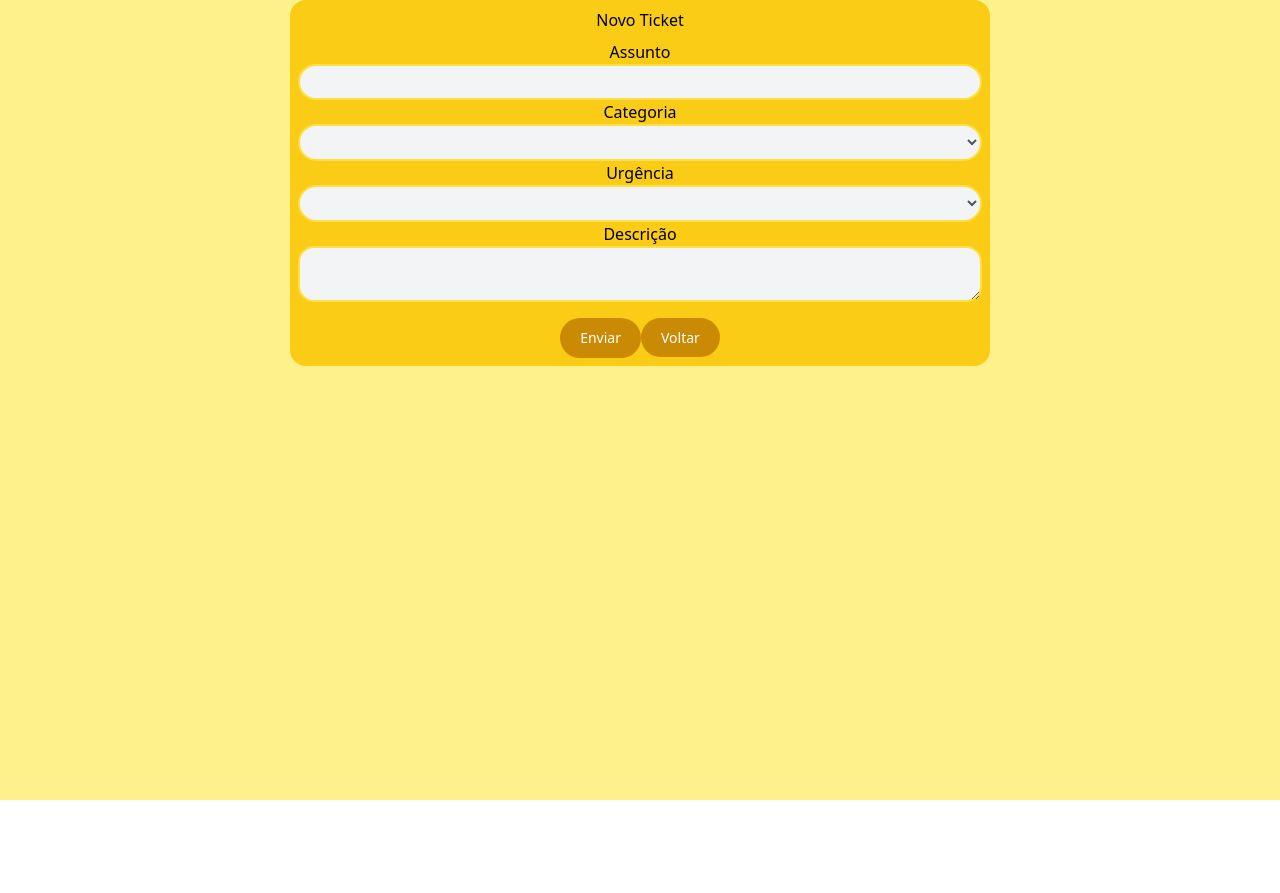
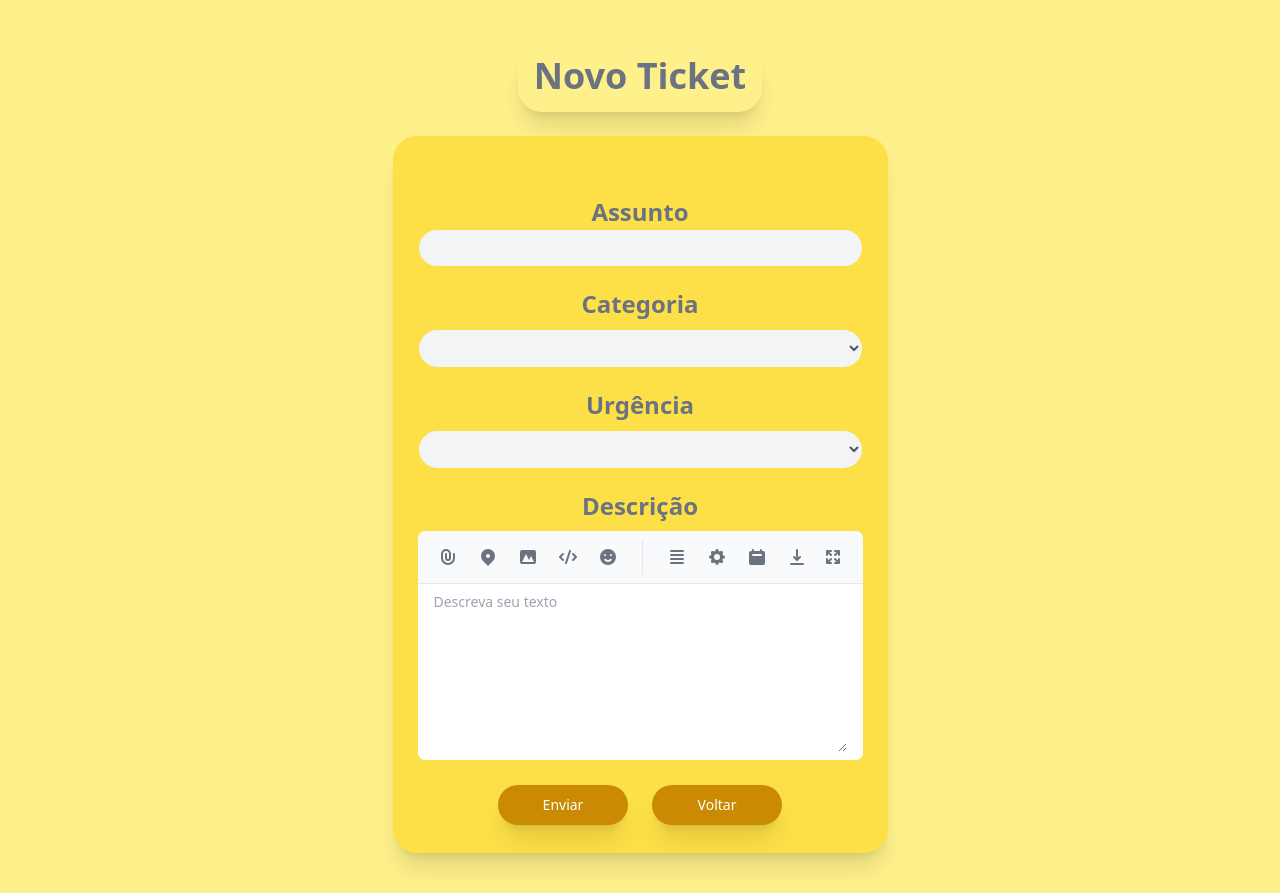
Before and after one commit to edgarrps/ticketing-page, a React (Vite) app: page /new-ticket in a window 1280 px wide. Before the commit the page ends 800 px from the top, so only its background shows below. Built offline with nearby package versions, Linux system fonts and the light colour scheme; sample sign-in values are in the browser's storage.

Commit message:
improvement in styling

```diff
--- a/src/Routes.jsx
+++ b/src/Routes.jsx
@@ -9,7 +9,7 @@ function App() {
     const token = localStorage.getItem('token')
 
     // Verifica se o token é válido
-    const isAuthenticated = token
+    const isAuthenticated = token && token.length > 0
 
     // Componente de validação de login
     function ProtectedRoute({ element, ...rest }) {
@@ -17,7 +17,7 @@ function App() {
         const token = localStorage.getItem('token')
 
         if (!isAuthenticated) {
-            return <Navigate to="/" replace />
+            return <Navigate to="/login" replace />
         }
 
         return <Route {...rest} element={element} />
--- a/src/components/List.jsx
+++ b/src/components/List.jsx
@@ -28,7 +28,7 @@ export const List = () => {
               <td>
                 <Link className='px-6 py-3 text-left text-xs font-4xl text-grady-500 uppercase tracking-wider' to={`/tickets/${ticket.id}`}>{ticket.id}</Link>
               </td>
-              <td className='px-6 py-3 text-left text-xs font-4xl text-grady-500 uppercase tracking-wider'>{ticket.title}</td>
+              <td className='px-6 py-3 max-w-readable text-left text-xs font-4xl text-grady-500 uppercase tracking-wider'>{ticket.title}</td>
               <td className='px-6 py-3 text-left text-xs font-4xl text-grady-500 uppercase tracking-wider'>{ticket.user}</td>
               <td className='px-6 py-3 text-left text-xs font-4xl text-grady-500 uppercase tracking-wider'>{ticket.category}</td>
               <td className='px-6 py-3 text-left text-xs font-4xl text-grady-500 uppercase tracking-wider'>{ticket.urgency}</td>
--- a/src/components/NewTicket.jsx
+++ b/src/components/NewTicket.jsx
@@ -1,5 +1,5 @@
-import { useEffect, useState } from "react"
-import { Link } from "react-router-dom"
+import { useEffect, useState } from 'react'
+import { Link } from 'react-router-dom'
 
 
 export const NewTicket = () => {
@@ -58,21 +58,23 @@ export const NewTicket = () => {
   }
 
   return (
-    <form onSubmit={handleSubmit} className='bg-yellow-200 h-screen'>
-      <div className='space-y-2 max-w-[700px] w-full mx-auto rounded-2xl bg-yellow-400 p-2 px-2 text-center'>
     <div>
-          <label>Novo Ticket</label>
+      <form onSubmit={handleSubmit} className='p-10 bg-yellow-200'>
+      <div className='p-4 max-w-fit mx-auto text-center rounded-3xl shadow-xl flex items-center space-x-4'>
+            <label className='font-bold text-4xl text-gray-500'>Novo Ticket</label>
+          </div>
+          <br />
+        <div className='pt-1 pl-6 pr-6 pb-5 max-w-fit mx-auto pt-10 pb-10 bg-yellow-300 text-center rounded-3xl shadow-xl flex items-center space-x-4'>
+          <div className=''>
+              <div className='pt-5'>
+              <label className='font-bold p-4 text-2xl text-gray-500' htmlFor='title'>Assunto</label>
+              <input className='flex text-center bg-gray-100 border-2 outline-yellow-500 border-yellow-300 text-gray-600 text-sm rounded-full block w-full p-2' id='title' type='text' value={title} onChange={(e) => setTitle(e.target.value)} maxLength={50} />
             </div>
 
-        <div className=''>
-          <div className=''>
-            <label htmlFor='title'>Assunto</label>
-            <input className='flex bg-gray-100 border-2 outline-yellow-500 border-yellow-300 text-gray-600 text-sm rounded-full block w-full p-1.5' id='title' type='text' value={title} onChange={(e) => setTitle(e.target.value)} maxLength={50} />
-          </div>
-
-          <div>
-            <label htmlFor='category'>Categoria</label>
-            <select id={category} onChange={e => setCategory(e.target.value)} className='flex bg-gray-100 border-2 outline-yellow-500 border-yellow-300 text-gray-600 text-sm rounded-full block w-full p-1.5'>
+            <div className='pt-5'>
+              <label className='font-bold p-4 text-2xl text-gray-500' htmlFor='category'>Categoria</label>
+              <div className='pt-2'>
+              <select id={category} onChange={e => setCategory(e.target.value)} className='text-center flex bg-gray-100 border-2 outline-yellow-500 border-yellow-300 text-gray-600 text-sm rounded-full block w-full p-2'>
                 <option></option>
                 <option>Dúvida/Informação</option>
                 <option>Evolução</option>
@@ -80,29 +82,91 @@ export const NewTicket = () => {
                 <option>Tutorial</option>
               </select>
             </div>
+            </div>
 
-          <div>
-            <label >Urgência</label>
-            <select value={urgency} onChange={(e) => setUrgency(e.target.value)} className='flex bg-gray-100 border-2 outline-yellow-500 border-yellow-300 text-gray-600 text-sm rounded-full block w-full p-1.5' id='level'>
+            <div className='pt-5'>
+              <label className='font-bold text-2xl text-gray-500'>Urgência</label>
+              <div className='pt-2'>
+              <select value={urgency} onChange={(e) => setUrgency(e.target.value)} className='flex text-center bg-gray-100 border-2 outline-yellow-500 border-yellow-300 text-gray-600 text-sm rounded-full block w-full p-2' id='level'>
                 <option></option>
                 <option>Leve</option>
                 <option>Média</option>
                 <option>Alta</option>
                 <option>Urgente</option>
               </select>
+              </div>
 
-            <div>
-              <label htmlFor='description'>Descrição</label>
-              <textarea value={description} className='flex bg-gray-100 border-2 outline-yellow-500 border-yellow-300 text-gray-600 text-sm rounded-2xl block w-full p-1.5' id='description' onChange={e => setDescription(e.target.value)} maxLength={2000} />
+              <div className='pt-5 pb-2'>
+                <label className='font-bold p-4 text-2xl text-gray-500' htmlFor='description'>Descrição</label>
               </div>
             </div>
 
-          <div className='pt-4 text-center'>
-            <button className='text-white bg-yellow-600 hover:bg-yellow-500 focus:ring-4 focus:outline-none font-medium rounded-full text-sm w-full sm:w-auto px-5 py-2.5 text-center' type='submit'>Enviar</button>
-            <Link className='text-white bg-yellow-600 hover:bg-yellow-500 focus:ring-4 focus:outline-none font-medium rounded-full text-sm w-full sm:w-auto px-5 py-2.5 text-center' to='../tickets'><button>Voltar</button></Link>
+            <div className='w-full mb-4 border border-yellow-300 rounded-lg bg-gray-50'>
+       <div className='flex items-center justify-between px-3 py-2 border-b'>
+           <div className='flex flex-wrap items-center divide-gray-200 sm:divide-x'>
+               <div className='flex items-center space-x-1 sm:pr-4'>
+                   <button type='button' className='p-2 text-gray-500 rounded cursor-pointer hover:text-gray-900 hover:bg-gray-100'>
+                       <svg aria-hidden='true' className='w-5 h-5' fill='currentColor' viewBox='0 0 20 20' xmlns='http://www.w3.org/2000/svg'><path fillRule='evenodd' d='M8 4a3 3 0 00-3 3v4a5 5 0 0010 0V7a1 1 0 112 0v4a7 7 0 11-14 0V7a5 5 0 0110 0v4a3 3 0 11-6 0V7a1 1 0 012 0v4a1 1 0 102 0V7a3 3 0 00-3-3z'clipRule='evenodd'></path></svg>
+                       <span className='sr-only'>Anexar arquivo</span>
+                   </button>
+                   <button type='button' className='p-2 text-gray-500 rounded cursor-pointer hover:text-gray-900 hover:bg-gray-100'>
+                       <svg aria-hidden='true' className='w-5 h-5' fill='currentColor' viewBox='0 0 20 20' xmlns='http://www.w3.org/2000/svg'><path fillRule='evenodd' d='M5.05 4.05a7 7 0 119.9 9.9L10 18.9l-4.95-4.95a7 7 0 010-9.9zM10 11a2 2 0 100-4 2 2 0 000 4z'clipRule='evenodd'></path></svg>
+                       <span className='sr-only'>Imcorporar mapa</span>
+                   </button>
+                   <button type='button' className='p-2 text-gray-500 rounded cursor-pointer hover:text-gray-900 hover:bg-gray-100'>
+                       <svg aria-hidden='true' className='w-5 h-5' fill='currentColor' viewBox='0 0 20 20' xmlns='http://www.w3.org/2000/svg'><path fillRule='evenodd' d='M4 3a2 2 0 00-2 2v10a2 2 0 002 2h12a2 2 0 002-2V5a2 2 0 00-2-2H4zm12 12H4l4-8 3 6 2-4 3 6z'clipRule='evenodd'></path></svg>
+                       <span className='sr-only'>Subir imagem</span>
+                   </button>
+                   <button type='button' className='p-2 text-gray-500 rounded cursor-pointer hover:text-gray-900 hover:bg-gray-100'>
+                       <svg aria-hidden='true' className='w-5 h-5' fill='currentColor' viewBox='0 0 20 20' xmlns='http://www.w3.org/2000/svg'><path fillRule='evenodd' d='M12.316 3.051a1 1 0 01.633 1.265l-4 12a1 1 0 11-1.898-.632l4-12a1 1 0 011.265-.633zM5.707 6.293a1 1 0 010 1.414L3.414 10l2.293 2.293a1 1 0 11-1.414 1.414l-3-3a1 1 0 010-1.414l3-3a1 1 0 011.414 0zm8.586 0a1 1 0 011.414 0l3 3a1 1 0 010 1.414l-3 3a1 1 0 11-1.414-1.414L16.586 10l-2.293-2.293a1 1 0 010-1.414z'clipRule='evenodd'></path></svg>
+                        <span className='sr-only'>Formatar texto</span>
+                   </button>
+                   <button type='button' className='p-2 text-gray-500 rounded cursor-pointer hover:text-gray-900 hover:bg-gray-100'>
+                       <svg aria-hidden='true' className='w-5 h-5' fill='currentColor' viewBox='0 0 20 20' xmlns='http://www.w3.org/2000/svg'><path fillRule='evenodd' d='M10 18a8 8 0 100-16 8 8 0 000 16zM7 9a1 1 0 100-2 1 1 0 000 2zm7-1a1 1 0 11-2 0 1 1 0 012 0zm-.464 5.535a1 1 0 10-1.415-1.414 3 3 0 01-4.242 0 1 1 0 00-1.415 1.414 5 5 0 007.072 0z'clipRule='evenodd'></path></svg>
+                       <span className='sr-only'>Adicionar emoji</span>
+                   </button>
+               </div>
+               <div className='flex flex-wrap items-center space-x-1 sm:pl-4'>
+                   <button type='button' className='p-2 text-gray-500 rounded cursor-pointer hover:text-gray-900 hover:bg-gray-100'>
+                       <svg aria-hidden='true' className='w-5 h-5' fill='currentColor' viewBox='0 0 20 20' xmlns='http://www.w3.org/2000/svg'><path fillRule='evenodd' d='M3 4a1 1 0 011-1h12a1 1 0 110 2H4a1 1 0 01-1-1zm0 4a1 1 0 011-1h12a1 1 0 110 2H4a1 1 0 01-1-1zm0 4a1 1 0 011-1h12a1 1 0 110 2H4a1 1 0 01-1-1zm0 4a1 1 0 011-1h12a1 1 0 110 2H4a1 1 0 01-1-1z'clipRule='evenodd'></path></svg>
+                       <span className='sr-only'>Adicionar lista</span>
+                   </button>
+                   <button type='button' className='p-2 text-gray-500 rounded cursor-pointer hover:text-gray-900 hover:bg-gray-100'>
+                       <svg aria-hidden='true' className='w-5 h-5' fill='currentColor' viewBox='0 0 20 20' xmlns='http://www.w3.org/2000/svg'><path fillRule='evenodd' d='M11.49 3.17c-.38-1.56-2.6-1.56-2.98 0a1.532 1.532 0 01-2.286.948c-1.372-.836-2.942.734-2.106 2.106.54.886.061 2.042-.947 2.287-1.561.379-1.561 2.6 0 2.978a1.532 1.532 0 01.947 2.287c-.836 1.372.734 2.942 2.106 2.106a1.532 1.532 0 012.287.947c.379 1.561 2.6 1.561 2.978 0a1.533 1.533 0 012.287-.947c1.372.836 2.942-.734 2.106-2.106a1.533 1.533 0 01.947-2.287c1.561-.379 1.561-2.6 0-2.978a1.532 1.532 0 01-.947-2.287c.836-1.372-.734-2.942-2.106-2.106a1.532 1.532 0 01-2.287-.947zM10 13a3 3 0 100-6 3 3 0 000 6z'clipRule='evenodd'></path></svg>
+                       <span className='sr-only'>Configurações</span>
+                   </button>
+                   <button type='button' className='p-2 text-gray-500 rounded cursor-pointer hover:text-gray-900 hover:bg-gray-100'>
+                       <svg aria-hidden='true' className='w-5 h-5' fill='currentColor' viewBox='0 0 20 20' xmlns='http://www.w3.org/2000/svg'><path fillRule='evenodd' d='M6 2a1 1 0 00-1 1v1H4a2 2 0 00-2 2v10a2 2 0 002 2h12a2 2 0 002-2V6a2 2 0 00-2-2h-1V3a1 1 0 10-2 0v1H7V3a1 1 0 00-1-1zm0 5a1 1 0 000 2h8a1 1 0 100-2H6z'clipRule='evenodd'></path></svg>
+                       <span className='sr-only'>Timeline</span>
+                   </button>
+                   <button type='button' className='p-2 text-gray-500 rounded cursor-pointer hover:text-gray-900 hover:bg-gray-100'>
+                       <svg aria-hidden='true' className='w-5 h-5' fill='currentColor' viewBox='0 0 20 20' xmlns='http://www.w3.org/2000/svg'><path fillRule='evenodd' d='M3 17a1 1 0 011-1h12a1 1 0 110 2H4a1 1 0 01-1-1zm3.293-7.707a1 1 0 011.414 0L9 10.586V3a1 1 0 112 0v7.586l1.293-1.293a1 1 0 111.414 1.414l-3 3a1 1 0 01-1.414 0l-3-3a1 1 0 010-1.414z'clipRule='evenodd'></path></svg>
+                       <span className='sr-only'>Baixar</span>
+                   </button>
+               </div>
+           </div>
+           <button type='button' data-tooltip-target='tooltip-fullscreen' className='p-2 text-gray-500 rounded cursor-pointer sm:ml-auto hover:text-gray-900 hover:bg-gray-100'>
+               <svg aria-hidden='true' className='w-5 h-5' fill='currentColor' viewBox='0 0 20 20' xmlns='http://www.w3.org/2000/svg'><path fillRule='evenodd' d='M3 4a1 1 0 011-1h4a1 1 0 010 2H6.414l2.293 2.293a1 1 0 11-1.414 1.414L5 6.414V8a1 1 0 01-2 0V4zm9 1a1 1 0 010-2h4a1 1 0 011 1v4a1 1 0 01-2 0V6.414l-2.293 2.293a1 1 0 11-1.414-1.414L13.586 5H12zm-9 7a1 1 0 012 0v1.586l2.293-2.293a1 1 0 111.414 1.414L6.414 15H8a1 1 0 010 2H4a1 1 0 01-1-1v-4zm13-1a1 1 0 011 1v4a1 1 0 01-1 1h-4a1 1 0 010-2h1.586l-2.293-2.293a1 1 0 111.414-1.414L15 13.586V12a1 1 0 011-1z'clipRule='evenodd'></path></svg>
+               <span className='sr-only'>Tela cheia</span>
+           </button>
+           <div id='tooltip-fullscreen' role='tooltip' className='absolute z-10 invisible inline-block px-3 py-2 text-sm font-medium text-white transition-opacity duration-300 bg-gray-900 rounded-lg shadow-sm opacity-0 tooltip'>
+               Mostrar tela cheia
+               <div className='tooltip-arrow' data-popper-arrow></div>
+           </div>
+       </div>
+       <div className='px-4 py-2 bg-white rounded-b-lg'>
+           <label htmlFor='editor' className='sr-only'>Descrição</label>
+           <textarea value={description} onChange={e => setDescription(e.target.value)} maxLength={2000} id='editor' rows='8' className='block w-full px-0 text-sm text-gray-600 border-0' placeholder='Descreva seu texto' required></textarea>
+       </div>
+   </div>
+
+            <div className='p-2 grid gap-6 md:grid-cols-2 w-[300px] mx-auto'>
+                <button className='text-white bg-yellow-600 hover:bg-yellow-500 focus:ring-4 shadow-xl focus:outline-none font-medium rounded-full text-sm w-full sm:w-auto px-5 py-2.5 text-center' type='submit'>Enviar</button>
+              <Link className='text-white bg-yellow-600 hover:bg-yellow-500 focus:ring-4 shadow-xl focus:outline-none font-medium rounded-full text-sm w-full sm:w-auto px-5 py-2.5 text-center' to='../tickets'><button>Voltar</button></Link>
             </div>
           </div>
         </div>
       </form>
+    </div>
   )
 }
--- a/src/components/Register.jsx
+++ b/src/components/Register.jsx
@@ -72,7 +72,7 @@ export const Register = () => {
                     <input value={password} onChange={e => setPassword(e.target.value)} className='text-center placeholder:text-center bg-gray-100 border-2 outline-yellow-500 border-yellow-300 text-gray-600 text-sm rounded-full block w-full p-1.5' id='password' type='password' placeholder='********'></input>
                 </div>
                 <div className='pt-4 text-center'>
-                <button type='submit' className='text-white bg-yellow-600 hover:bg-yellow-500 focus:ring-4 focus:outline-none font-medium rounded-full text-sm w-full sm:w-auto px-5 py-2.5 text-center'>Registrar</button>
+                <button type='submit' disabled={!username || !email || password.length < 6} className='text-white bg-yellow-600 disabled:bg-gray-400 hover:bg-yellow-500 shadow-xl focus:ring-4 focus:outline-none font-medium rounded-full text-sm w-full sm:w-auto px-5 py-2.5 text-center'>Registrar</button>
                 </div>
             </form>
         </div>
--- a/src/pages/Tickets.jsx
+++ b/src/pages/Tickets.jsx
@@ -9,20 +9,21 @@ export const Tickets = () => {
   }
   return (
     <div className='grid sm:grid-cols-1 h-screen bg-yellow-100'>
-
+      <form>
         <div className='grid flex flex-col'>
-        <div className='pt-10 mx-auto'>
-          <Link to='../new-ticket'><button className='text-white bg-yellow-600 hover:bg-yellow-500 focus:ring-4 focus:outline-none font-medium rounded-full text-sm w-full sm:w-auto px-5 py-2.5 text-center' type='submit'>Novo Ticket</button></Link>
-          <button onClick={logout} className='text-white bg-yellow-600 hover:bg-yellow-500 focus:ring-4 focus:outline-none font-medium rounded-full text-sm w-full sm:w-auto px-5 py-2.5 text-center' type='submit'>Logout</button>
+          <div className='p-2 grid gap-6 md:grid-cols-2 w-[300px] mx-auto'>
+            <Link to='../new-ticket'><button className='text-white bg-yellow-600 hover:bg-yellow-500 focus:ring-4 shadow-xl focus:outline-none font-medium rounded-full text-sm w-full sm:w-auto px-5 py-2.5 text-center' type='submit'>Novo Ticket</button></Link>
+            <button onClick={logout} className='text-white bg-yellow-600 hover:bg-yellow-500 focus:ring-4 shadow-xl focus:outline-none font-medium rounded-full text-sm w-full sm:w-auto px-5 py-2.5 text-center' type='submit'>Logout</button>
           </div>
         </div>
 
 
-      <div className='grid mx-auto'>
+        <div className='grid mx-auto '>
           <div className=''>
             <List />
           </div>
         </div>
+      </form>
 
     </div>
   )
```
Also changed, not shown: src/components/Login.jsx (+8 -19 lines), tailwind.config.cjs (+7 -3 lines). Lines whose indentation alone changed are shown as unchanged.
